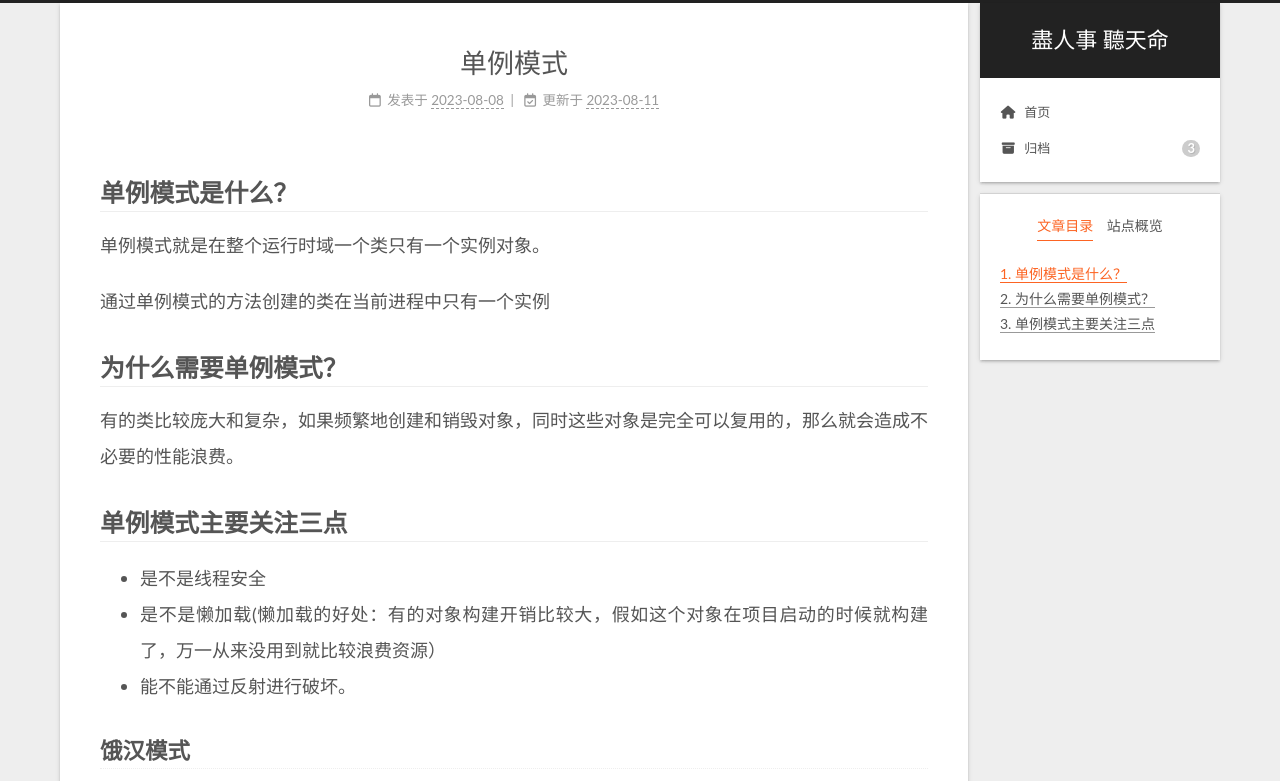
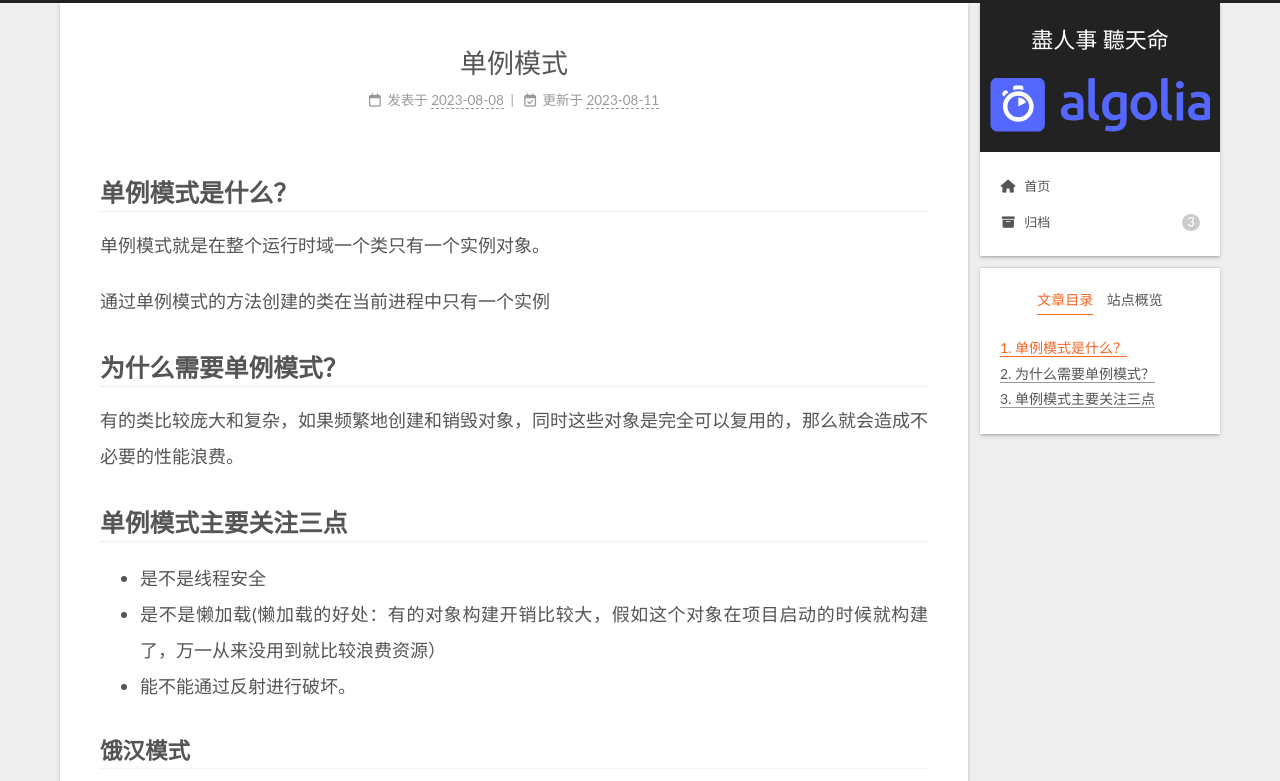
Before and after one commit to yangjinbiao5/yangjinbiao5.github.io, a plain HTML site: page 2023/08/08/Singleton/index.html in a window 1280 px wide. Shown: the top 781 px of the page. Drawn offline with nearby package versions, Linux system fonts and the light colour scheme.

Commit message:
Site updated: 2023-08-12 08:14:24

```diff
--- a/2023/08/08/Singleton/index.html
+++ b/2023/08/08/Singleton/index.html
@@ -76,6 +76,7 @@
       <p class="site-title">盡人事 聽天命</p>
       <i class="logo-line"></i>
     </a>
+      <img class="custom-logo-image" src="/images/logo-algolia-nebula-blue-full.svg" alt="盡人事 聽天命">
   </div>
 
   <div class="site-nav-right">
```
Also changed, not shown: 2023/08/08/hello-world/index.html (+1 -0 lines), 2023/08/11/String/index.html (+1 -0 lines), archives/2023/08/index.html (+1 -0 lines), archives/2023/index.html (+1 -0 lines), archives/index.html (+1 -0 lines), index.html (+1 -0 lines).
